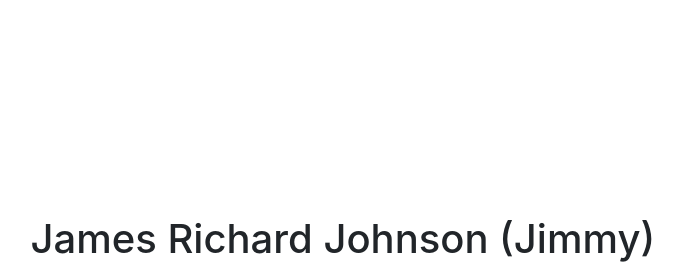
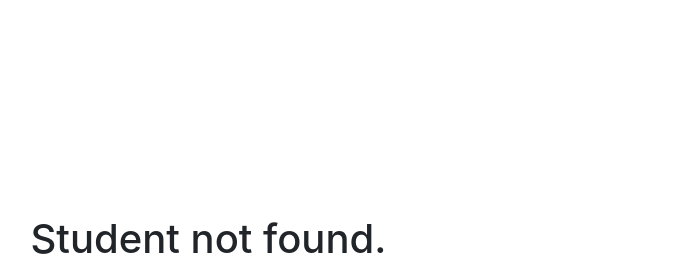
Before and after one commit to shukryzablah/cise_app, a Flask app: page /student/1 in a window 1280 px wide. Shown: the top 271 px of the page, without its empty margins (98-781 px from the left). Run offline with Flask 2, Linux system fonts and the light colour scheme; data that the repository does not hold is empty; some libraries are stand-ins or nearby versions.

Commit message:
changed "default" student

```diff
--- a/cise-app/cise/templates/profile.html
+++ b/cise-app/cise/templates/profile.html
@@ -1,7 +1,7 @@
 {% extends "layout.html" %}
 {% block view %}
 <div class="flex-column">
-    <h1 id="name">James Richard Johnson (Jimmy)</h1>
+    <h1 id="name">Student not found. </h1>
     <table id="info1" class="table table-striped table-bordered">
         <thead>
             <tr>
```
